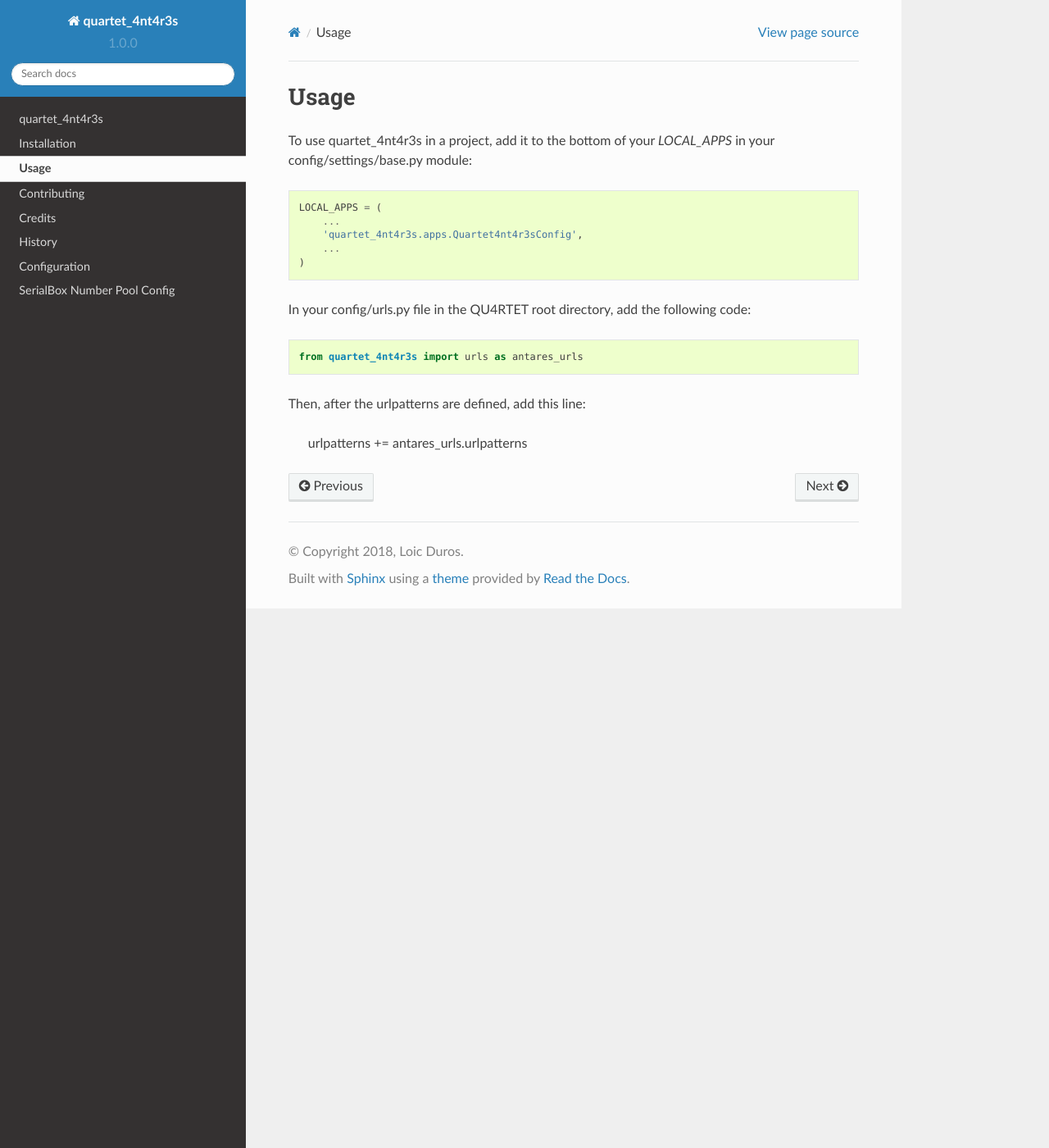
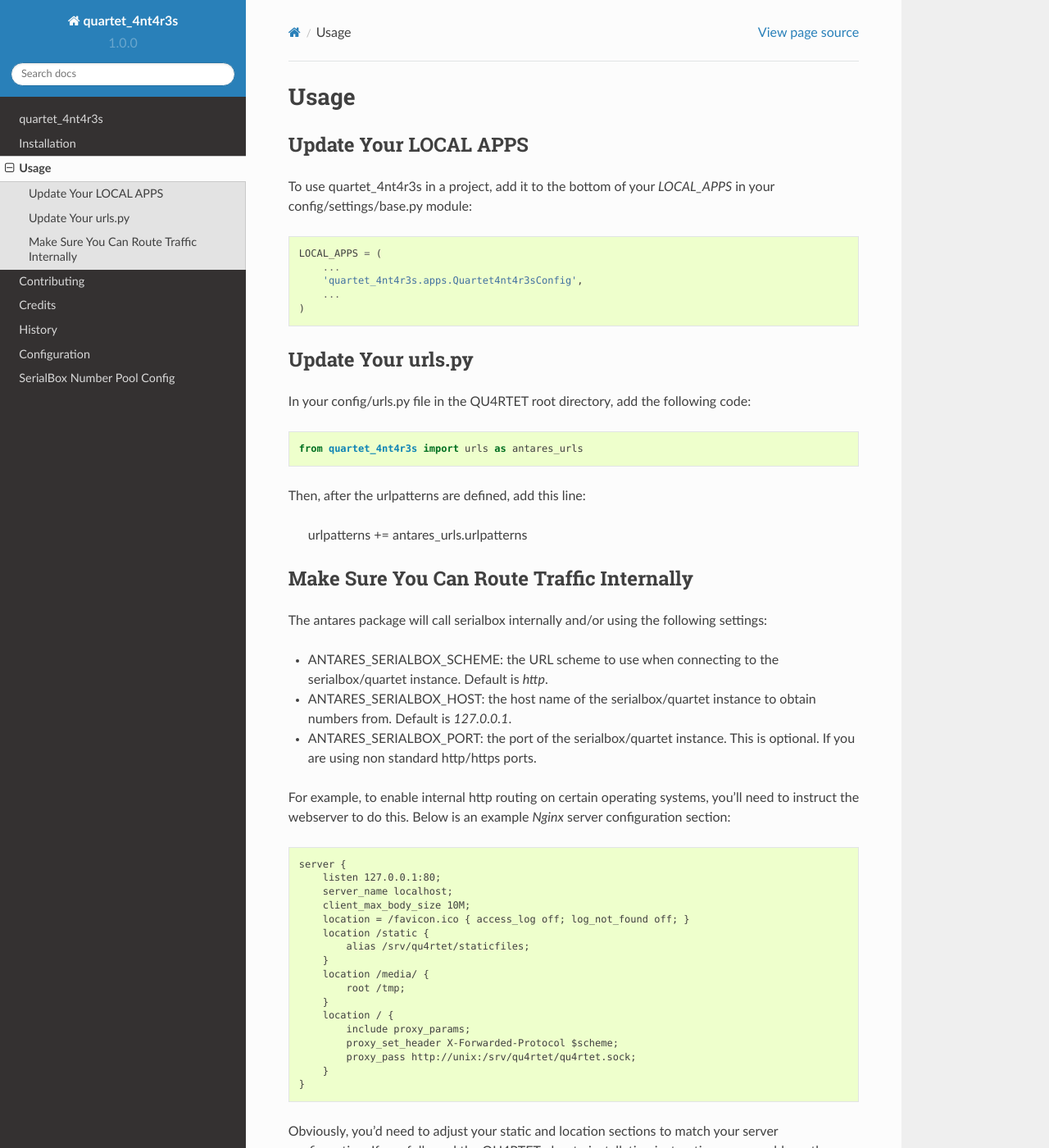
Before and after one commit to rmagee/quartet-4nt4r3s, a Sphinx documentation site: the page built from docs/usage.rst, in a window 1280 px wide and 1400 px high. Shown: the whole window at 82% size. Built offline with Sphinx 7.4.7 and the Read the Docs theme 2.0.0, drawn with Linux system fonts in a browser that asks for light colours; some of the changed text lies outside the part shown.

Commit message:
Updated views to use local configuration values and local http comm. Updated documentation.

```diff
--- a/docs/usage.rst
+++ b/docs/usage.rst
@@ -1,6 +1,9 @@
 =====
 Usage
 =====
+
+Update Your LOCAL APPS
+----------------------
 
 To use quartet_4nt4r3s in a project, add it to the bottom of your `LOCAL_APPS` in
 your config/settings/base.py module:
@@ -13,6 +16,9 @@ your config/settings/base.py module:
         ...
     )
 
+Update Your urls.py
+-------------------
+
 In your config/urls.py file in the QU4RTET root directory, add the following
 code:
 
@@ -23,3 +29,45 @@ code:
 Then, after the urlpatterns are defined, add this line:
 
     urlpatterns += antares_urls.urlpatterns
+
+Make Sure You Can Route Traffic Internally
+------------------------------------------
+
+The antares package will call serialbox internally and/or using the following
+settings:
+
+* ANTARES_SERIALBOX_SCHEME: the URL scheme to use when connecting to the
+  serialbox/quartet instance.  Default is `http`.
+* ANTARES_SERIALBOX_HOST: the host name of the serialbox/quartet instance to obtain
+  numbers from.  Default is `127.0.0.1`.
+* ANTARES_SERIALBOX_PORT: the port of the serialbox/quartet instance. This is
+  optional.  If you are using non standard http/https ports.
+
+For example, to enable internal http routing on certain operating systems,
+you'll need to instruct the webserver to do this.  Below is an example `Nginx`
+server configuration section:
+
+.. code-block:: text
+
+    server {
+        listen 127.0.0.1:80;
+        server_name localhost;
+        client_max_body_size 10M;
+        location = /favicon.ico { access_log off; log_not_found off; }
+        location /static {
+            alias /srv/qu4rtet/staticfiles;
+        }
+        location /media/ {
+            root /tmp;
+        }
+        location / {
+            include proxy_params;
+            proxy_set_header X-Forwarded-Protocol $scheme;
+            proxy_pass http://unix:/srv/qu4rtet/qu4rtet.sock;
+        }
+    }
+
+Obviously, you'd need to adjust your static and location sections to match
+your server configuration.  If you followed the QU4RTET ubuntu installation
+instructions, you could use the above section wholesale by including it in
+your Nginx config file.
```
Also changed, not shown: 1 other file.
